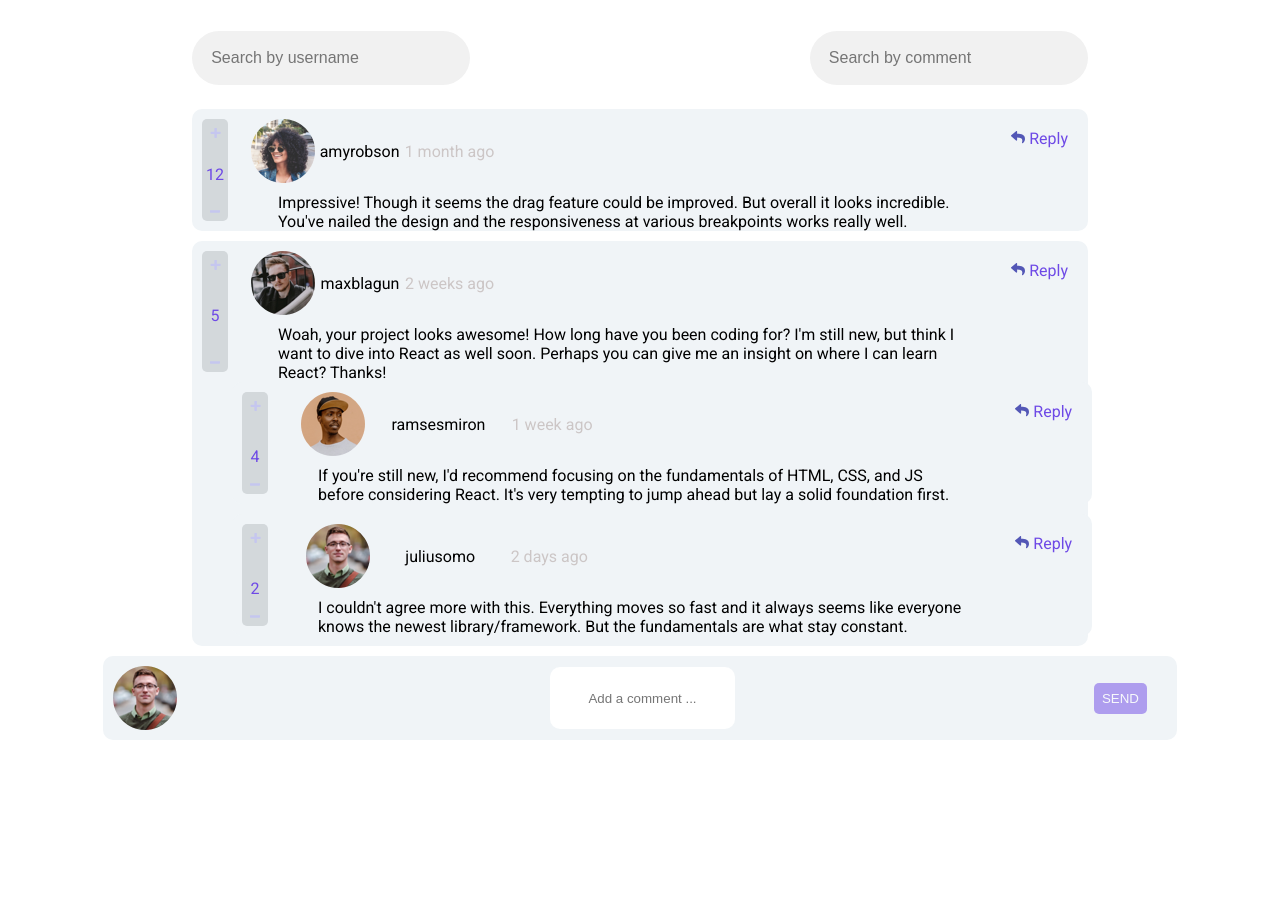
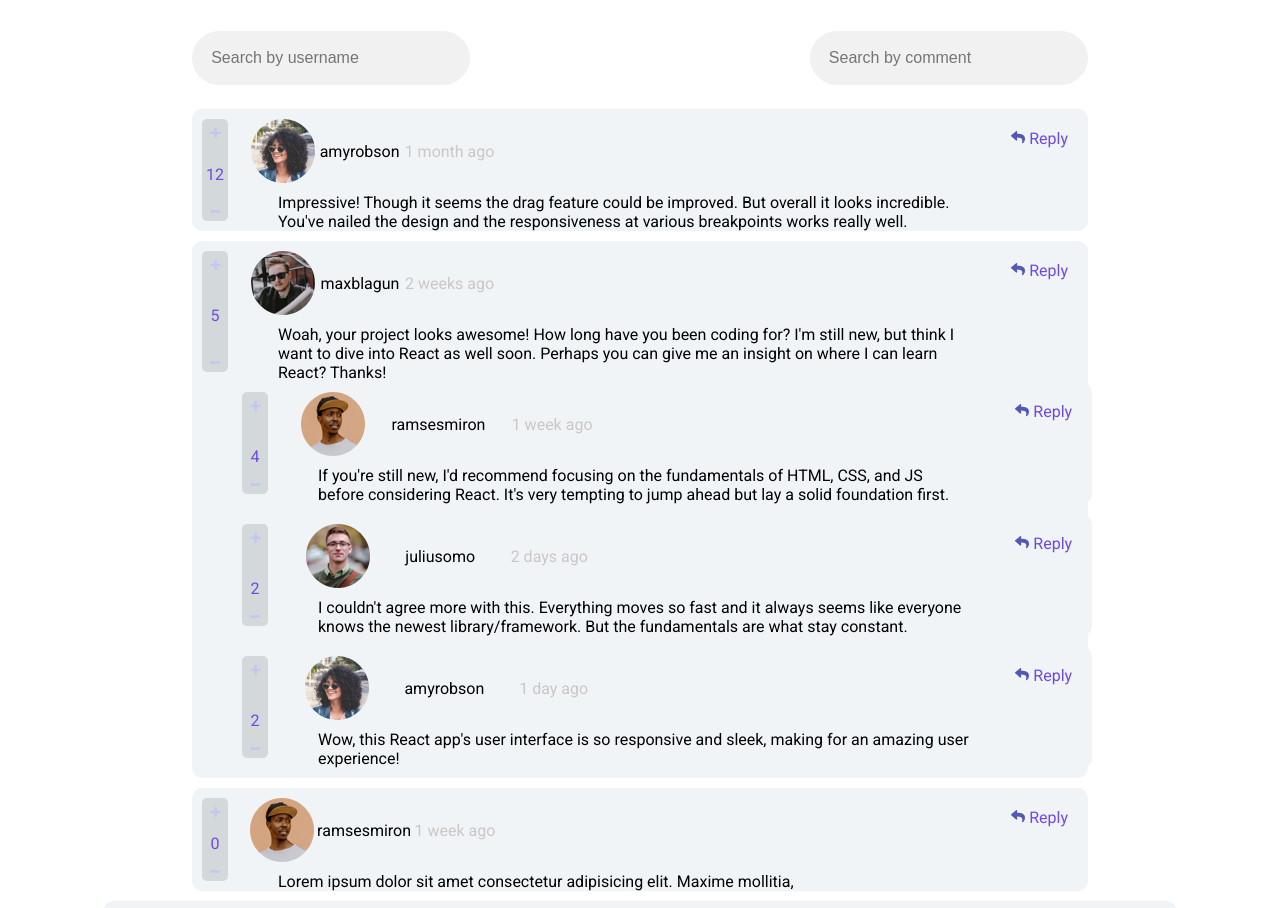
Before and after one commit to shahrzadJavadiKoushesh/AsanPadrakht-Internship, an Angular app in the folder interactiveCommentSection/: page / in a window 1280 px wide. Shown: the top 908 px of the page. Before the commit the page ends 800 px from the top, so only its background shows below. Built offline with nearby package versions, Linux system fonts and the light colour scheme.

Commit message:
add some sample comments

```diff
--- a/interactiveCommentSection/src/app/app.component.ts
+++ b/interactiveCommentSection/src/app/app.component.ts
@@ -75,8 +75,37 @@ export class AppComponent {
               },
               "username": "juliusomo"
             }
-          }
+          },
+          {
+            "id": 5,
+            "content": "Wow, this React app's user interface is so responsive and sleek, making for an amazing user experience!",
+            "createdAt": "1 day ago",
+            "score": 2,
+            "replyingTo": "ramsesmiron",
+            "user": {
+              "image": {
+                "png": "./images/avatars/image-juliusomo.png",
+                "webp": "../assets/images/avatars/image-amyrobson.webp"
+              },
+              "username": "amyrobson"
+            }
+          },
+
         ]
+      },
+      {
+        "id": 3,
+        "content": "Lorem ipsum dolor sit amet consectetur adipisicing elit. Maxime mollitia,",
+        "createdAt": "1 week ago",
+        "score": 0,
+        "user": {
+          "image": {
+            "png": "./images/avatars/image-amyrobson.png",
+            "webp": "../assets/images/avatars/image-ramsesmiron.webp"
+          },
+          "username": "ramsesmiron"
+        },
+        "replies": []
       },
     ]
   }
```
